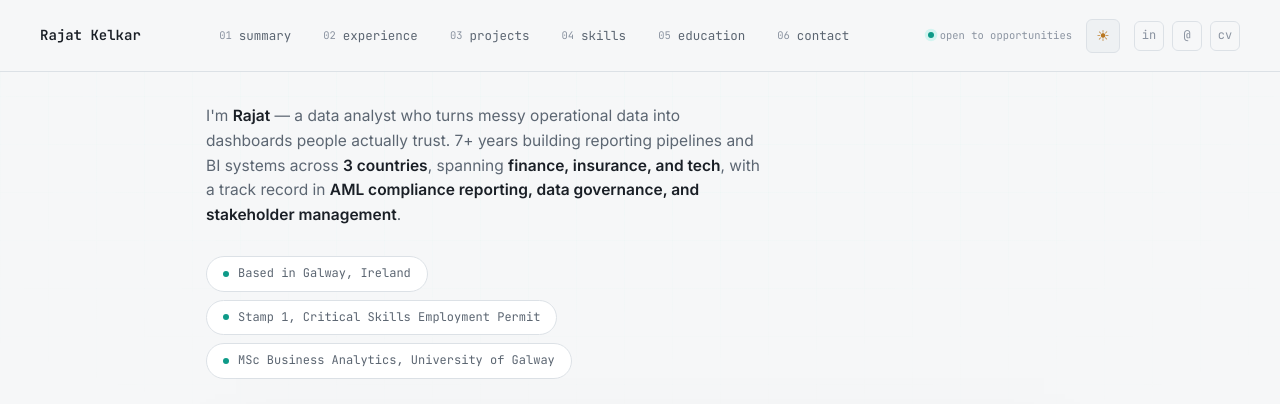
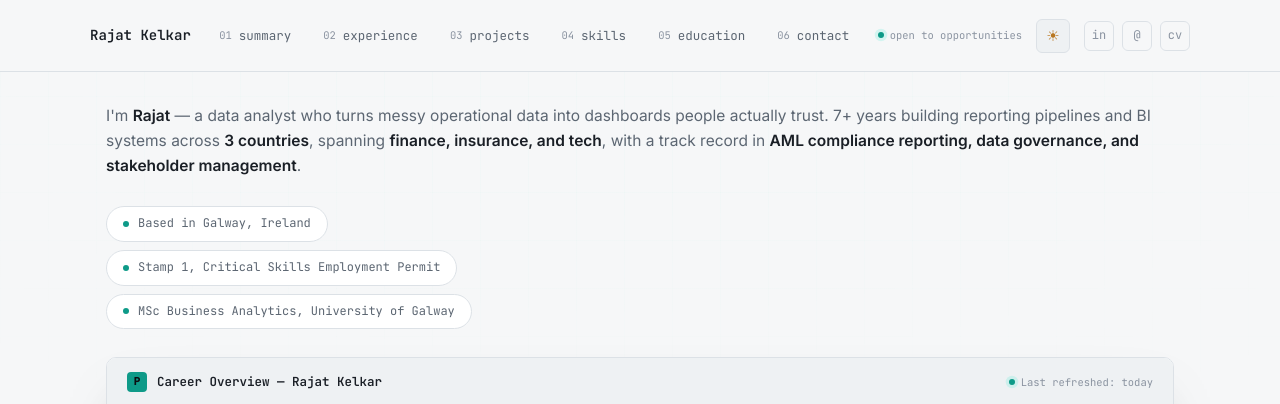
Before and after one commit to rajatrkelkar/rajat_portfolio, a plain HTML site: page index.html in a window 1280 px wide. Shown: the top 404 px of the page. Drawn offline with Linux system fonts and the light colour scheme.

Commit message:
Widen_index.html

```diff
--- a/index.html
+++ b/index.html
@@ -78,11 +78,16 @@
   .topnav{
     position:fixed;top:0;left:0;right:0;z-index:20;
     height:72px;
-    display:flex;align-items:center;justify-content:space-between;
-    padding:0 40px;
     background:var(--bg-translucent);
     backdrop-filter:blur(10px);
     border-bottom:1px solid var(--border);
+  }
+  .topnav-inner{
+    height:100%;
+    max-width:1180px;
+    margin:0 auto;
+    display:flex;align-items:center;justify-content:space-between;
+    padding:0 40px;
   }
   .brand{
     font-family:var(--mono);
@@ -163,7 +168,7 @@
   .nav-toggle{display:none;}
 
   /* ===== main content ===== */
-  main{padding:0 56px 120px;max-width:980px;margin:0 auto;}
+  main{padding:0 56px 120px;max-width:1180px;margin:0 auto;}
   section{padding-top:96px;}
   .eyebrow{
     font-family:var(--mono);font-size:12px;color:var(--accent);
@@ -254,9 +259,9 @@
   }
   .report-footer .seg{display:flex;gap:14px;flex-wrap:wrap;}
 
-  .hero-sub{max-width:560px;color:var(--text-muted);font-size:15.5px;}
+  .hero-sub{color:var(--text-muted);font-size:15.5px;}
 
-  .status-badges{display:flex;flex-direction:column;gap:8px;align-items:flex-start;max-width:560px;}
+  .status-badges{display:flex;flex-direction:column;gap:8px;align-items:flex-start;}
   .status-badge{
     display:inline-flex;align-items:center;gap:9px;
     font-family:var(--mono);font-size:12px;color:var(--text-muted);
@@ -380,7 +385,8 @@
 
   /* ===== mobile nav ===== */
   @media (max-width: 880px){
-    .topnav{padding:0 18px;height:64px;}
+    .topnav{height:64px;}
+    .topnav-inner{padding:0 18px;}
     .navlinks{
       display:none;
       position:fixed;top:64px;left:0;right:0;
@@ -468,6 +474,7 @@
 <div class="grid-bg"></div>
 
 <nav class="topnav">
+  <div class="topnav-inner">
     <div class="brand">
       <span class="name">Rajat Kelkar</span>
     </div>
@@ -492,6 +499,7 @@
         <a href="Rajat_Kelkar_CV_DA_2026.pdf" download id="resumeLinkSidebar" aria-label="Resume" title="Resume PDF">cv</a>
       </div>
       <button class="nav-toggle" id="navToggle" aria-label="Toggle navigation" aria-expanded="false">☰</button>
+    </div>
   </div>
 </nav>
 
```
Lines whose indentation alone changed are shown as unchanged.
